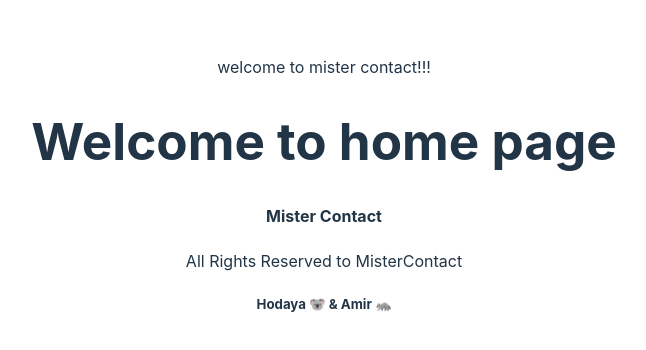
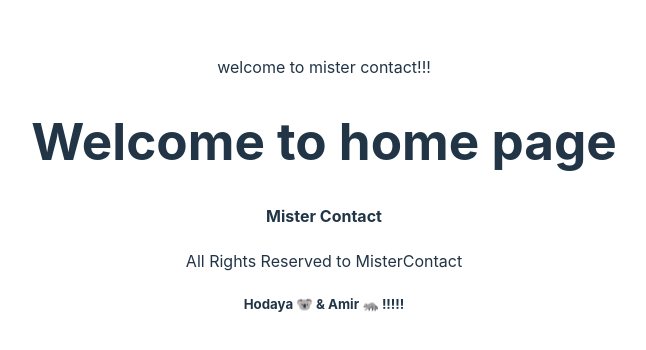
Before and after one commit to HodayaGitHub/mr-contact, a React (Vite) app: page / in a window 1280 px wide. Shown: the part 204-554 px from the top of the page, without its empty margins (316-962 px from the left). Built offline with nearby package versions, Linux system fonts and the light colour scheme.

Commit message:
Add !!! to the footer

```diff
--- a/src/cmps/Footer.jsx
+++ b/src/cmps/Footer.jsx
@@ -3,7 +3,7 @@ export function Footer(){
   <section className='footer'>
     <h4>Mister Contact</h4>
     <p>All Rights Reserved to MisterContact</p>
-    <h5> Hodaya 🐨 & Amir 🦝</h5>
+    <h5> Hodaya 🐨 & Amir 🦝 !!!!!</h5>
   </section>
   )
 }
```
